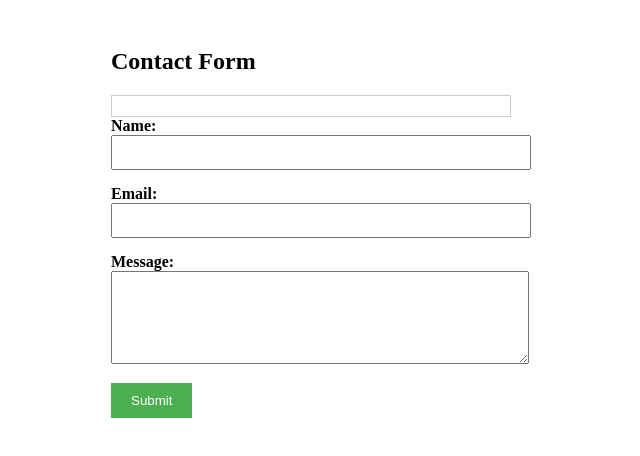
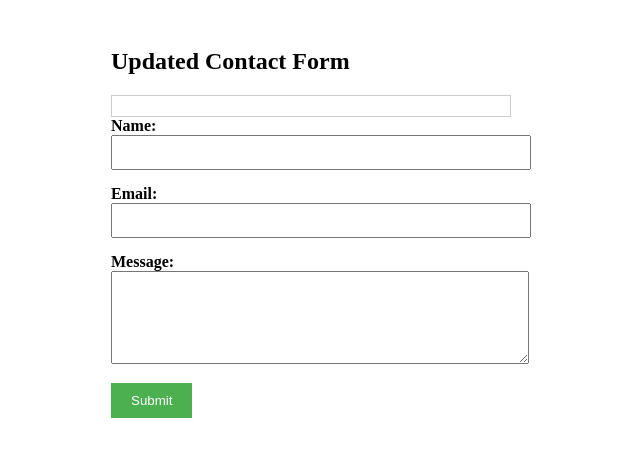
Before and after one commit to pratyush4079/wildrydes-site, a plain HTML site: page index.html in a window 1280 px wide. Shown: the whole page, without its empty margins (329-969 px from the left). Drawn offline with Linux system fonts and the light colour scheme.

Commit message:
Update index.html

```diff
--- a/index.html
+++ b/index.html
@@ -45,7 +45,7 @@
 </head>
 <body>
   <div class="form-container">
-    <h2>Contact Form</h2>
+    <h2>Updated Contact Form</h2>
     <div class="form-message" id="form-message"></div>
     <form id="contact-form">
       <div class="form-group">
```
